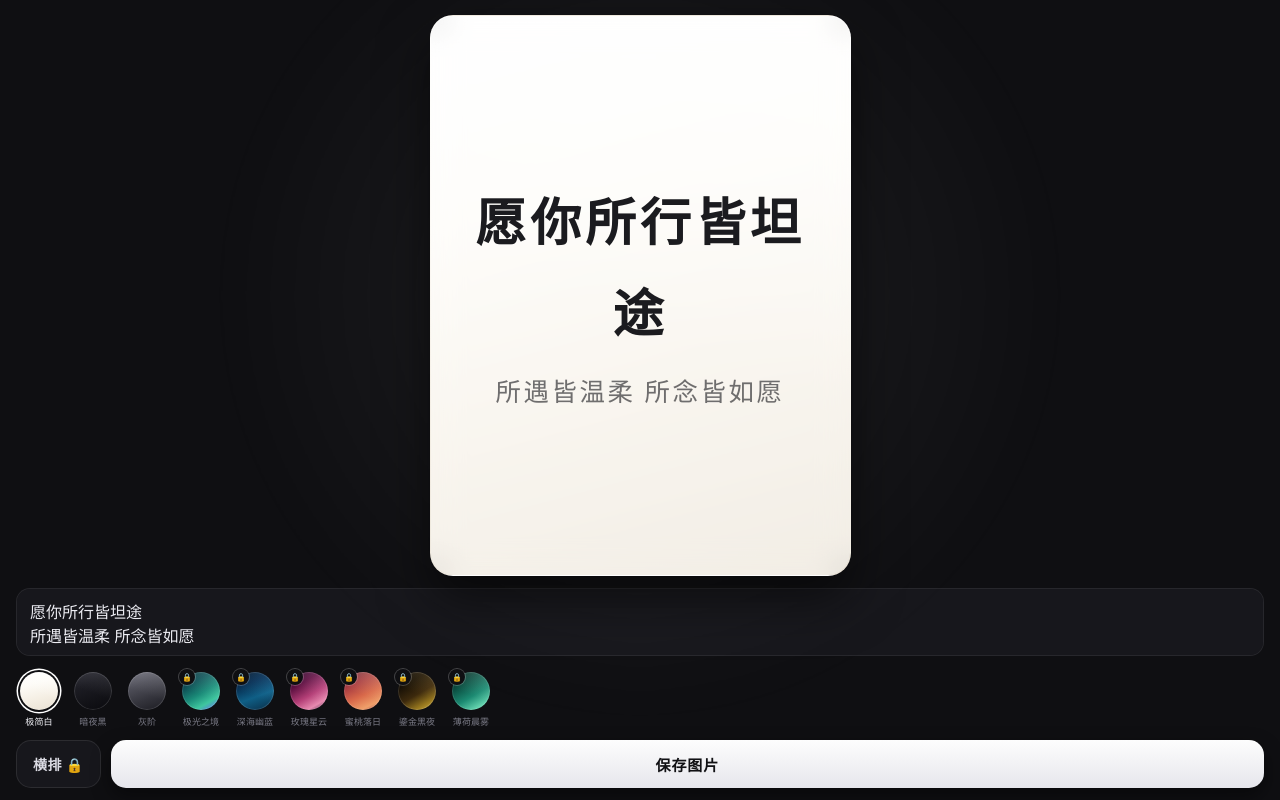
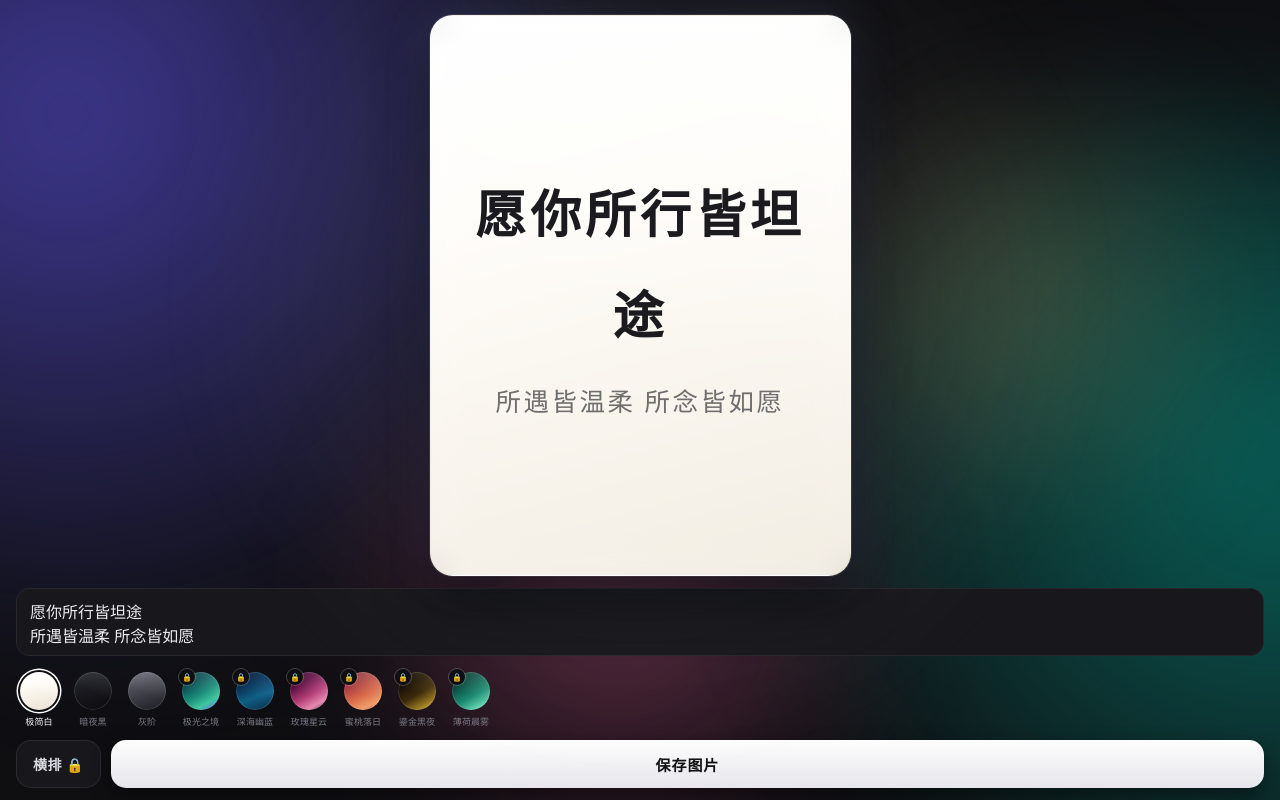
Before and after one commit to wmnbmh/card-maker-tool, a plain HTML site: page index.html in a window 1280 px wide. Drawn offline with nearby package versions, Linux system fonts and the light colour scheme.

Commit message:
Refactor styles and enhance background effects
Updated font family and styles for better typography. Enhanced background effects and animations for visual appeal.

```diff
--- a/index.html
+++ b/index.html
@@ -12,10 +12,39 @@
 html,body{height:100%;overflow:hidden;background:#0f0f12;touch-action:manipulation;overscroll-behavior:none;-webkit-text-size-adjust:100%;}
 body{
   color:#e9e9ee;
-  font-family:-apple-system,BlinkMacSystemFont,"Segoe UI","PingFang SC","Hiragino Sans GB","Microsoft YaHei",sans-serif;
+  font-family:'Songti SC','Noto Serif SC','Source Han Serif SC',STSong,SimSun,Georgia,'Times New Roman',serif;
   user-select:none;-webkit-user-select:none;-webkit-touch-callout:none;
 }
+
+/* ===== 背景光晕 ===== */
+#bg{position:fixed;inset:0;z-index:0;overflow:hidden;pointer-events:none;background:#0f0f12;}
+#bg .blob{position:absolute;border-radius:50%;filter:blur(64px);will-change:transform;}
+#bg .b1{
+  width:72vw;height:72vw;left:-24vw;top:-20vw;
+  background:radial-gradient(circle at 40% 40%,rgba(104,92,255,.55) 0%,rgba(104,92,255,0) 70%);
+  animation:fl1 22s ease-in-out infinite alternate;
+}
+#bg .b2{
+  width:66vw;height:66vw;right:-26vw;bottom:-14vw;
+  background:radial-gradient(circle at 60% 40%,rgba(0,198,178,.45) 0%,rgba(0,198,178,0) 70%);
+  animation:fl2 26s ease-in-out infinite alternate;
+}
+#bg .b3{
+  width:48vw;height:48vw;left:24vw;top:36vh;
+  background:radial-gradient(circle,rgba(255,96,164,.32) 0%,rgba(255,96,164,0) 70%);
+  animation:fl3 30s ease-in-out infinite alternate;
+}
+#bg .b4{
+  width:34vw;height:34vw;right:8vw;top:6vh;
+  background:radial-gradient(circle,rgba(255,196,110,.22) 0%,rgba(255,196,110,0) 70%);
+  animation:fl1 34s ease-in-out infinite alternate-reverse;
+}
+@keyframes fl1{from{transform:translate3d(0,0,0) scale(1)}to{transform:translate3d(5vw,4vh,0) scale(1.12)}}
+@keyframes fl2{from{transform:translate3d(0,0,0) scale(1.05)}to{transform:translate3d(-6vw,-4vh,0) scale(1)}}
+@keyframes fl3{from{transform:translate3d(0,0,0) scale(.95)}to{transform:translate3d(4vw,-5vh,0) scale(1.1)}}
+
 #app{
+  position:relative;z-index:1;
   height:100vh;height:100dvh;display:flex;flex-direction:column;overflow:hidden;
   padding:14px 16px calc(12px + env(safe-area-inset-bottom));gap:12px;
 }
@@ -26,17 +55,20 @@ body{
   position:relative;
 }
 #stage:before{
-  content:"";position:absolute;width:70%;aspect-ratio:1/1;border-radius:50%;
-  background:radial-gradient(circle,rgba(255,255,255,.07) 0%,rgba(255,255,255,0) 70%);
-  filter:blur(10px);pointer-events:none;
+  content:"";position:absolute;width:78%;aspect-ratio:1/1;border-radius:50%;
+  background:radial-gradient(circle,rgba(255,255,255,.08) 0%,rgba(255,255,255,0) 70%);
+  filter:blur(18px);pointer-events:none;
 }
-#capture-area{display:flex;align-items:center;justify-content:center;}
+#capture-area{position:relative;display:flex;align-items:center;justify-content:center;}
 #card{
   position:relative;overflow:hidden;isolation:isolate;
-  border:1px solid rgba(255,255,255,.2);
-  box-shadow:0 24px 50px rgba(0,0,0,.55),inset 0 1px 0 rgba(255,255,255,.16);
+  border:1px solid rgba(255,255,255,.22);
+  box-shadow:
+    0 0 0 1px rgba(255,255,255,.10),
+    0 24px 52px rgba(0,0,0,.55),
+    0 0 48px rgba(150,170,255,.16),
+    inset 0 1px 0 rgba(255,255,255,.22);
   color:#1b1b1f;
-  transition:background .35s ease,color .35s ease;
 }
 #card.capture{
   border-radius:0!important;
@@ -46,8 +78,8 @@ body{
 #glass{
   position:absolute;inset:0;z-index:1;
   background:rgba(255,255,255,.1);
-  -webkit-backdrop-filter:blur(15px);
-  backdrop-filter:blur(15px);
+  -webkit-backdrop-filter:blur(15px) saturate(120%);
+  backdrop-filter:blur(15px) saturate(120%);
 }
 #inner{
   position:absolute;inset:0;z-index:2;overflow:hidden;
@@ -59,8 +91,8 @@ body{
   font-family:'Songti SC','Noto Serif SC','Source Han Serif SC',STSong,SimSun,Georgia,'Times New Roman',serif;
 }
 #t1,#t2{white-space:pre-wrap;word-break:break-word;overflow-wrap:anywhere;}
-#t1{font-weight:700;letter-spacing:.08em;line-height:1.8;}
-#t2{font-weight:400;opacity:.62;letter-spacing:.1em;line-height:1.8;}
+#t1{font-weight:700;letter-spacing:.08em;line-height:2;}
+#t2{font-weight:400;opacity:.62;letter-spacing:.1em;line-height:2;}
 #card.vt #txt{writing-mode:vertical-rl;text-orientation:mixed;}
 
 /* ===== 操作区 ===== */
@@ -184,6 +216,13 @@ body{
 </style>
 </head>
 <body>
+<div id="bg">
+  <span class="blob b1"></span>
+  <span class="blob b2"></span>
+  <span class="blob b3"></span>
+  <span class="blob b4"></span>
+</div>
+
 <div id="app">
   <div id="stage">
     <div id="capture-area">
@@ -292,9 +331,9 @@ body{
   /* ---------- 排版 ---------- */
   function applyFont(f,isV){
     t1.style.fontSize=f.toFixed(2)+'px';
-    t1.style.lineHeight='1.8';
+    t1.style.lineHeight='2';
     t2.style.fontSize=(f*0.5).toFixed(2)+'px';
-    t2.style.lineHeight='1.8';
+    t2.style.lineHeight='2';
     var gap=(f*0.2).toFixed(1)+'px';
     if(isV){
       t2.style.marginTop='0';
@@ -446,6 +485,8 @@ body{
         if(app){app.style.height=vh+'px';app.style.overflow='hidden';}
         var c=doc.getElementById('card');
         if(c){c.style.borderRadius='0';c.style.boxShadow='none';c.style.borderColor='transparent';}
+        var bg=doc.getElementById('bg');
+        if(bg){bg.style.display='none';}
       }
     };
   }
```
